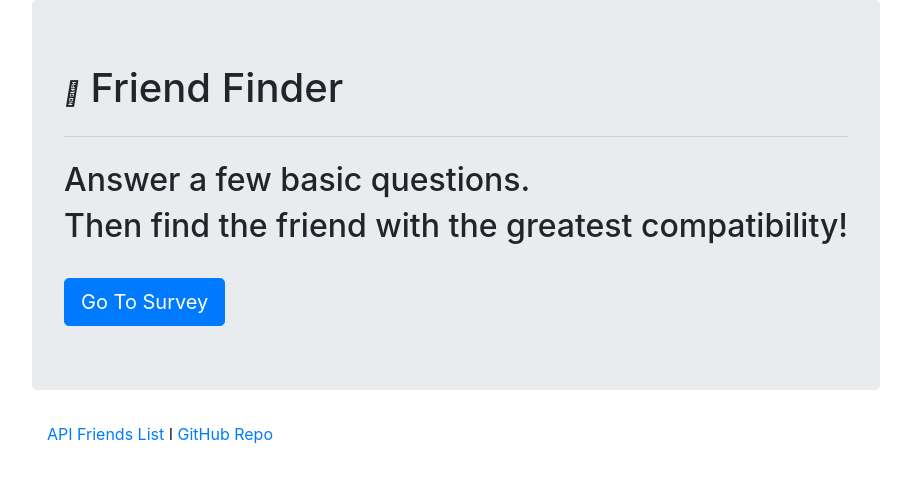
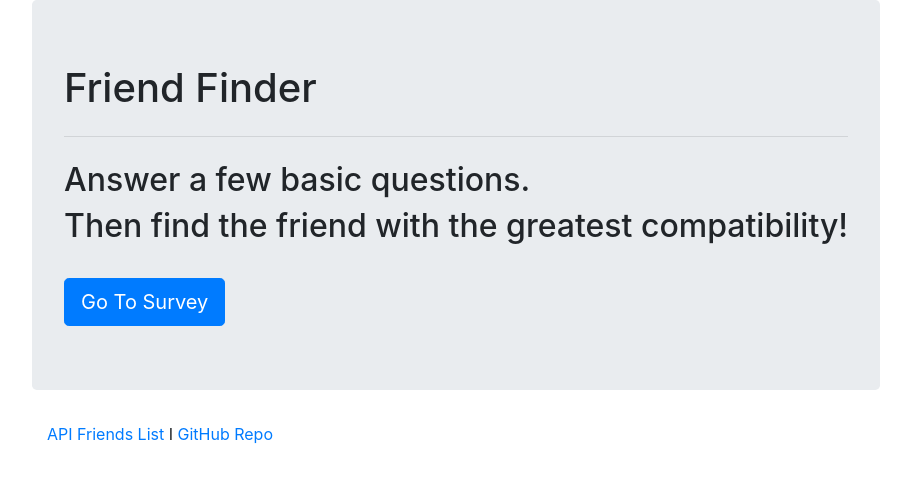
Before and after one commit to hermsicle/Friend-Finder, a website: page app/public/home.html in a window 1280 px wide. Shown: the whole page, without its empty margins (38-949 px from the left). Drawn offline with nearby package versions, Linux system fonts and the light colour scheme.

Commit message:
changed home page

```diff
--- a/app/public/home.html
+++ b/app/public/home.html
@@ -19,7 +19,6 @@
                 <div class="jumbotron">
 
                     <h1>
-                        <i style="font-size:24px" class="fa">&#xf082;</i>
                         Friend Finder
                     </h1>
                     <hr class="my-4">
```
